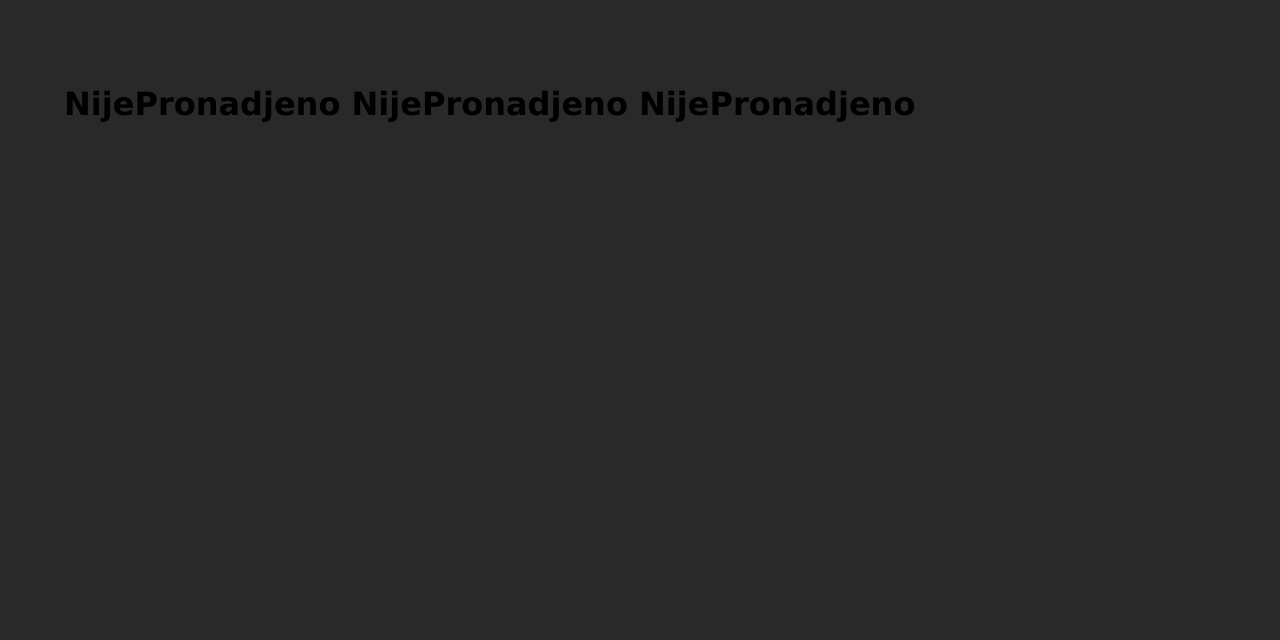
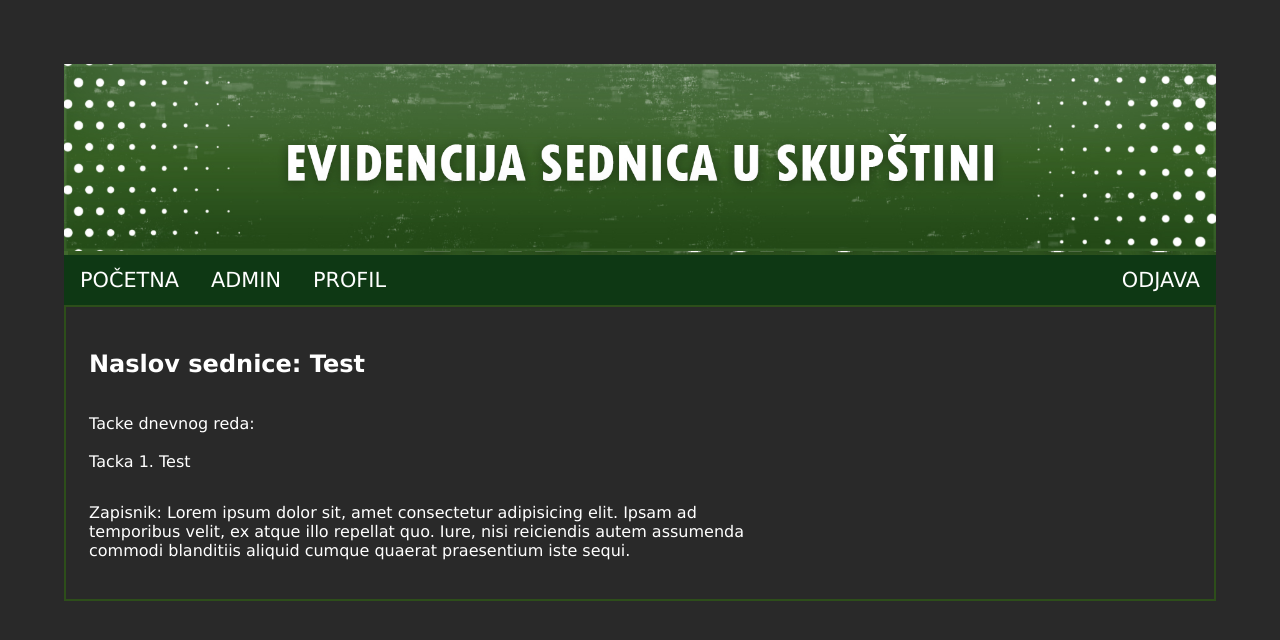
Before and after one commit to Dovvahkiin/Evidencija-sednica-u-skupstini, a React (Vite) app in the folder klijent/: page /sednice/1 in a window 1280 px wide. Shown: the top 640 px of the page. Built offline with nearby package versions, Linux system fonts and the light colour scheme.

Commit message:
Added template for selected meeting page and some templates for other stuff

```diff
--- a/klijent/src/komponente/Header/Navigacija/NavigacioniBar.jsx
+++ b/klijent/src/komponente/Header/Navigacija/NavigacioniBar.jsx
@@ -1,15 +1,36 @@
-import React from 'react'
-import {Link} from "react-router-dom"
+import React from "react";
+import { Link } from "react-router-dom";
 
 function NavigacioniBar() {
   return (
     <nav className="navigacijaKontejner">
-        <ul>
-            <li><Link to="/">TEST</Link></li>
-            <li><Link to="/">ANOTHER ONE</Link></li>
-        </ul>
+      <ul>
+        <div className="opcijeNavigacije">
+          <li>
+            <Link to="/">POČETNA</Link>
+          </li>
+          <li>
+            <Link to="/">ADMIN</Link>
+          </li>
+          <li>
+            <Link to="/profil">PROFIL</Link>
+          </li>
+        </div>
+        <div className="opcijeNavigacije">
+          <li>
+            <Link to="/">ODJAVA</Link>
+          </li>
+        </div>
+      </ul>
+      {/* <ul>
+        <li>
+          <div className="navigacijaKontejner prijavaBar">
+            <Link to="/prijava">PRIJAVA</Link>
+          </div>
+        </li>
+      </ul> */}
     </nav>
-  )
+  );
 }
 
-export default NavigacioniBar
+export default NavigacioniBar;
--- a/klijent/src/rute/Rute.jsx
+++ b/klijent/src/rute/Rute.jsx
@@ -1,32 +1,37 @@
-import React from 'react'
-import { createBrowserRouter } from 'react-router-dom'
+import React from "react";
+import { createBrowserRouter } from "react-router-dom";
 
 // stranice
-import Pocetna from "../stranice/Pocetna"
-import Prijava from "../stranice/Prijava"
-import Profil from "../stranice/Profil"
-import Registracija from "../stranice/Registracija"
-import NijePronadjeno from "../stranice/NijePronadjeno"
-
+import Pocetna from "../stranice/Pocetna";
+import Prijava from "../stranice/Prijava";
+import Profil from "../stranice/Profil";
+import Registracija from "../stranice/Registracija";
+import NijePronadjeno from "../stranice/NijePronadjeno";
+import Sednica from "../stranice/Sednica";
 //funkcija routera
 
 const ruter = createBrowserRouter([
-    {
-        path: "/",
-        element: <Pocetna/>,
-        errorElement: <NijePronadjeno/>
-    },
-    {
-        path: "/Prijava",
-        element: <Prijava />
-    },    {
-        path: "/Profil",
-        element: <Profil />
-    },    {
-        path: "/Registracija",
-        element: <Registracija />
-    },
+  {
+    path: "/",
+    element: <Pocetna />,
+    errorElement: <NijePronadjeno />,
+  },
+  {
+    path: "/prijava",
+    element: <Prijava />,
+  },
+  {
+    path: "/profil",
+    element: <Profil />,
+  },
+  {
+    path: "/registracija",
+    element: <Registracija />,
+  },
+  {
+    path: "/sednice/:id",
+    element: <Sednica />,
+  },
+]);
 
-])
-
-export default ruter
+export default ruter;
--- a/klijent/src/stilovi/general.css
+++ b/klijent/src/stilovi/general.css
@@ -1,19 +1,17 @@
-:root{
+:root {
   /* Boje */
-    --siva : rgb(41, 41, 41);
-    --zelena : rgb(45, 78, 26);
+  --siva: rgb(41, 41, 41);
+  --zelena: rgb(45, 78, 26);
   font-family: Verdana, Geneva, Tahoma, sans-serif;
 }
 
-body
-{
+body {
   padding: 5%;
   margin: 0;
   background-color: var(--siva);
 }
 
-.okvirSajta
-{
+.okvirSajta {
   background-color: var(--siva);
   color: white;
   border: 2px solid var(--zelena);
@@ -24,23 +22,54 @@ body
   align-items: center;
 }
 
-.tabelaPocetna
-{
+.tabelaPocetna {
   width: 80%;
   margin: 2%;
 }
 
-.tabelaPocetna > table
-{
+.tabelaPocetna > table {
   padding: 2%;
   width: 100%;
 }
-.tabelaPocetna > table, th,td
-{
+.tabelaPocetna > table,
+th,
+td {
   border: 2px solid green;
   border-collapse: collapse;
 }
-.tabelaPocetna > tr,th,td
-{
-    padding: 1%
+.tabelaPocetna > tr,
+th,
+td {
+  padding: 1%;
 }
+
+/* Globalni stil linkova */
+
+a {
+  text-decoration: none;
+  color: greenyellow;
+}
+
+.vracanjeNijePronadjenoDugme {
+  border: 1px solid green;
+  padding: 10px;
+  margin-bottom: 5rem;
+}
+.vracanjeNijePronadjenoDugme:hover {
+  background-color: green;
+  border: none;
+  color: white;
+  transition: 0.2s ease;
+}
+
+/* Sednica stranica */
+
+.okvirSajta.sednica {
+  display: flex !important;
+  justify-content: start !important;
+  align-items: start !important;
+}
+.okvirSajta > .tackeDnevnogRedaSednica,
+.okvirSajta > .zapisnikSednica {
+  max-width: 700px;
+}
--- a/klijent/src/stilovi/header.css
+++ b/klijent/src/stilovi/header.css
@@ -1,52 +1,40 @@
-
-.banner > img
-{
+.banner > img {
   object-fit: cover;
   max-width: 100%;
 }
-.banner
-{
+.banner {
   margin: 0;
 }
-.header
-{
+.header {
   background-image: url("../dodaci/slike/banner.jpg");
 }
 
 /*      navigacija
     -------------------  */
 
-.navigacijaKontejner
-{
+.navigacijaKontejner {
   background-color: rgb(14, 56, 20);
   color: white;
-    display: flex;
-    flex-direction: row;
-    justify-content: center;
   font-size: 1.3rem;
   height: 50px;
-        align-items: center;
-
-
 }
 
-.navigacijaKontejner ul
-{
+.navigacijaKontejner .opcijeNavigacije {
   display: flex;
-    justify-content: center;
+}
+
+.navigacijaKontejner ul {
+  display: flex;
+  justify-content: space-between;
   gap: 1rem;
   padding: 0;
-    align-items: stretch;
   margin: 0;
   height: 100%;
-
 }
-.navigacijaKontejner ul li
-{
+.navigacijaKontejner ul li {
   list-style-type: none;
 }
-.navigacijaKontejner ul li a
-{
+.navigacijaKontejner ul li a {
   color: inherit;
   text-decoration: none;
   display: flex;
@@ -59,8 +47,7 @@
 
 /* animacija linije na meniju */
 
-.navigacijaKontejner ul li a::after
-{
+.navigacijaKontejner ul li a::after {
   content: "";
   position: absolute;
   background-color: green;
@@ -70,14 +57,11 @@
   transition: 0.5s ease;
 }
 
-.navigacijaKontejner ul li a:hover::after
-{
+.navigacijaKontejner ul li a:hover::after {
   width: 50%;
-
 }
-.navigacijaKontejner ul li a:hover{
+.navigacijaKontejner ul li a:hover {
   background-color: rgb(195, 241, 197);
   color: rgb(19, 78, 34);
   transition: 0.5s ease;
-
 }
--- a/klijent/src/stranice/NijePronadjeno.jsx
+++ b/klijent/src/stranice/NijePronadjeno.jsx
@@ -1,13 +1,20 @@
-import React from 'react'
+import React from "react";
+import { Link } from "react-router-dom";
+import Footer from "../komponente/Footer";
 
 function NijePronadjeno() {
   return (
-    <div>
-        <h1>NijePronadjeno
-NijePronadjeno
-NijePronadjeno</h1>
-    </div>
-  )
+    <main>
+      <section className="okvirSajta">
+        <h1 style={{ marginBottom: "3rem" }}>--- GREŠKA 404 ---</h1>
+        <p>Stranica kojoj pokušavate da pristupite ne postoji!</p>
+        <Link to="/" className="vracanjeNijePronadjenoDugme">
+          Vrati se na početnu stranu
+        </Link>
+        <Footer />
+      </section>
+    </main>
+  );
 }
 
-export default NijePronadjeno
+export default NijePronadjeno;
--- /dev/null
+++ b/klijent/src/stranice/Sednica.jsx
@@ -0,0 +1,30 @@
+import React from "react";
+import Header from "../komponente/Header/Header";
+
+function Sednica() {
+  return (
+    <main>
+      <Header />
+      <section className="okvirSajta sednica">
+        <h1>Naslov sednice: Test</h1>
+        <div className="tackeDnevnogRedaSednica">
+          <p>
+            Tacke dnevnog reda: <br />
+            <br />
+            Tacka 1. Test
+          </p>
+        </div>
+        <div className="zapisnikSednica">
+          <p>
+            Zapisnik: Lorem ipsum dolor sit, amet consectetur adipisicing elit.
+            Ipsam ad temporibus velit, ex atque illo repellat quo. Iure, nisi
+            reiciendis autem assumenda commodi blanditiis aliquid cumque quaerat
+            praesentium iste sequi.
+          </p>
+        </div>
+      </section>
+    </main>
+  );
+}
+
+export default Sednica;
```
Lines whose indentation alone changed are shown as unchanged.
